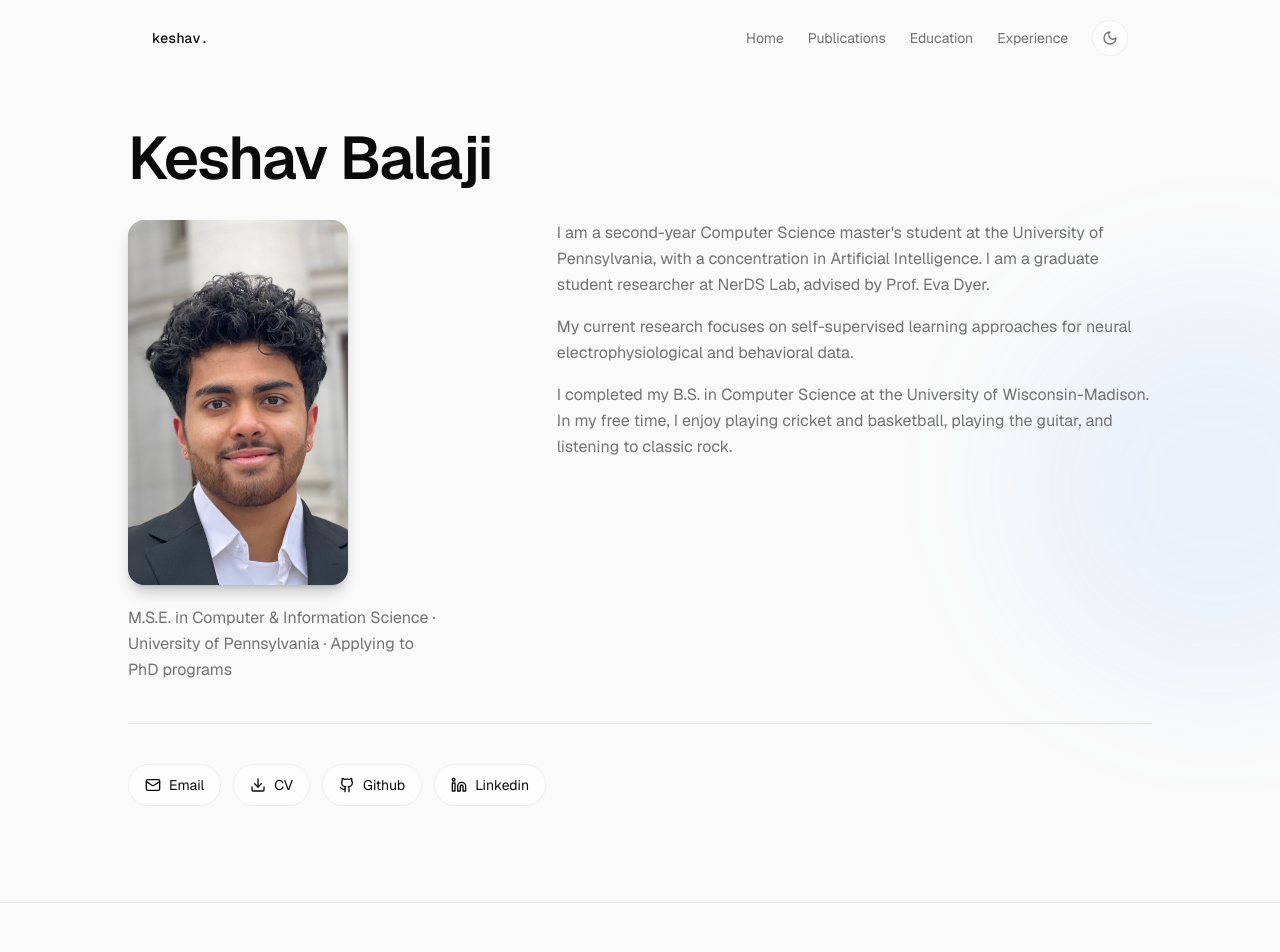
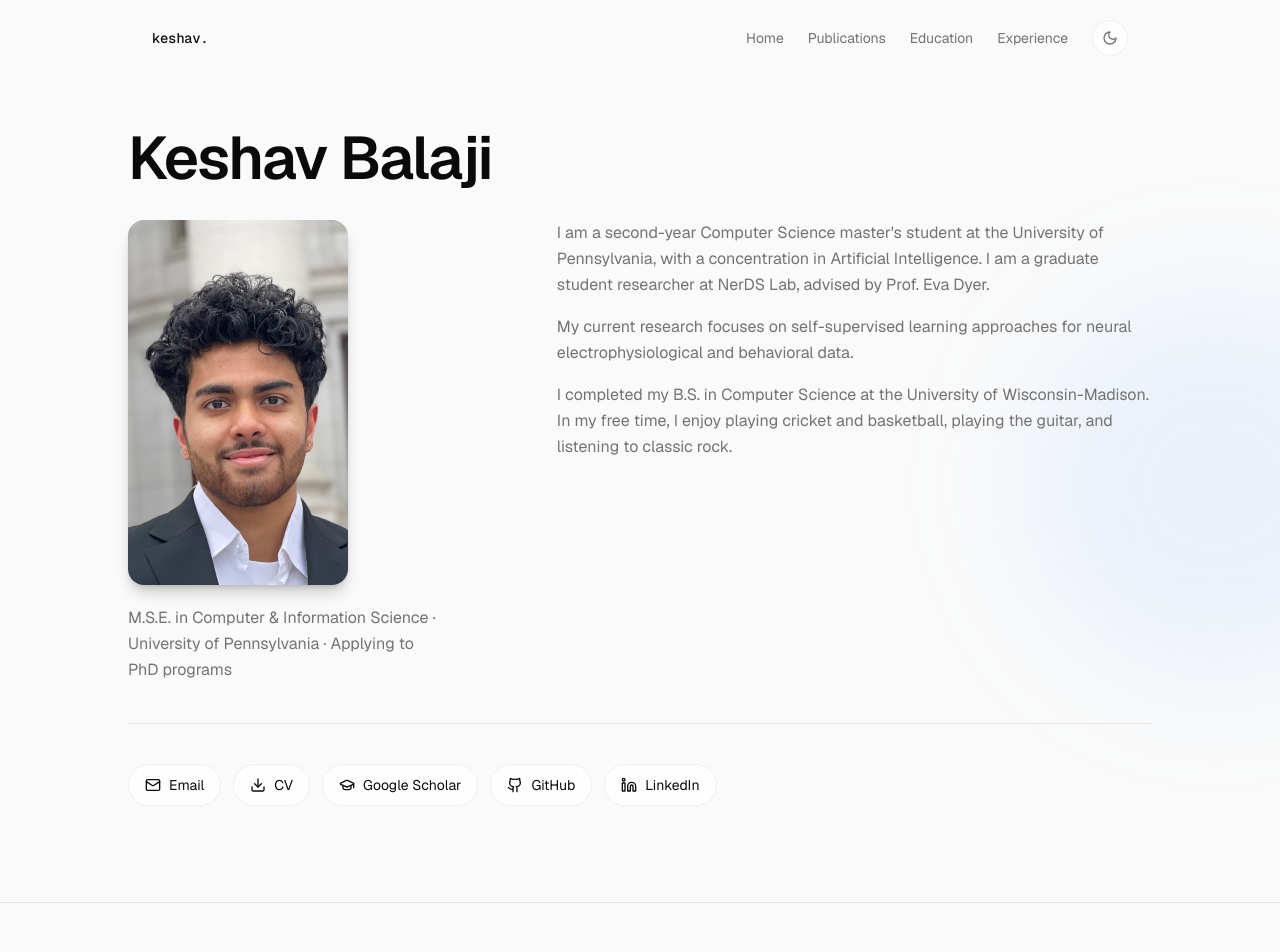
Before and after one commit to KeshavBalaji/personal-site, a Next.js app: page / in a window 1280 px wide. Shown: the top 952 px of the page. Built offline with nearby package versions, Linux system fonts and the light colour scheme.

Commit message:
adding google scholar link + creating one shared link icon map

```diff
--- a/src/components/Footer.tsx
+++ b/src/components/Footer.tsx
@@ -1,5 +1,5 @@
 import Link from "next/link";
-import { site } from "@/content/site";
+import { linkLabels, site } from "@/content/site";
 
 export function Footer() {
   const year = new Date().getFullYear();
@@ -17,9 +17,9 @@ export function Footer() {
               href={href}
               target={href.startsWith("http") ? "_blank" : undefined}
               rel={href.startsWith("http") ? "noopener noreferrer" : undefined}
-              className="text-sm capitalize text-muted transition hover:text-accent"
+              className="text-sm text-muted transition hover:text-accent"
             >
-              {key === "cv" ? "CV" : key}
+              {linkLabels[key] ?? key}
             </Link>
           ))}
         </div>
--- a/src/components/Hero.tsx
+++ b/src/components/Hero.tsx
@@ -5,7 +5,7 @@ import Image from "next/image";
 import Link from "next/link";
 import { motion } from "framer-motion";
 import { type ReactNode } from "react";
-import { site } from "@/content/site";
+import { linkLabels, site } from "@/content/site";
 import { publicPath } from "@/lib/public-path";
 
 const linkIcons: Record<string, ReactNode> = {
@@ -91,10 +91,10 @@ export function Hero() {
               href={href}
               target={href.startsWith("http") ? "_blank" : undefined}
               rel={href.startsWith("http") ? "noopener noreferrer" : undefined}
-              className="glass inline-flex items-center gap-2 rounded-full px-4 py-2.5 text-sm capitalize transition hover:border-accent/40"
+              className="glass inline-flex items-center gap-2 rounded-full px-4 py-2.5 text-sm transition hover:border-accent/40"
             >
               {linkIcons[key]}
-              {key === "cv" ? "CV" : key}
+              {linkLabels[key] ?? key}
             </Link>
           ))}
         </motion.div>
--- a/src/content/site.ts
+++ b/src/content/site.ts
@@ -46,6 +46,7 @@ export const site = {
   // --- Links (shown in hero + footer) ---
   links: {
     cv: "/cv.pdf", // drop your PDF in /public/cv.pdf
+    scholar: "https://scholar.google.com/citations?user=_tdULRIAAAAJ&hl=en",
     github: "https://github.com/KeshavBalaji",
     linkedin: "https://www.linkedin.com/in/keshav-balaji-a76a15248/",
   } as Record<string, string>,
@@ -178,4 +179,12 @@ export const site = {
   ],
 };
 
+// Display labels for site.links (used in hero + footer)
+export const linkLabels: Record<string, string> = {
+  cv: "CV",
+  scholar: "Google Scholar",
+  github: "GitHub",
+  linkedin: "LinkedIn",
+};
+
 export type SiteContent = typeof site;
```
